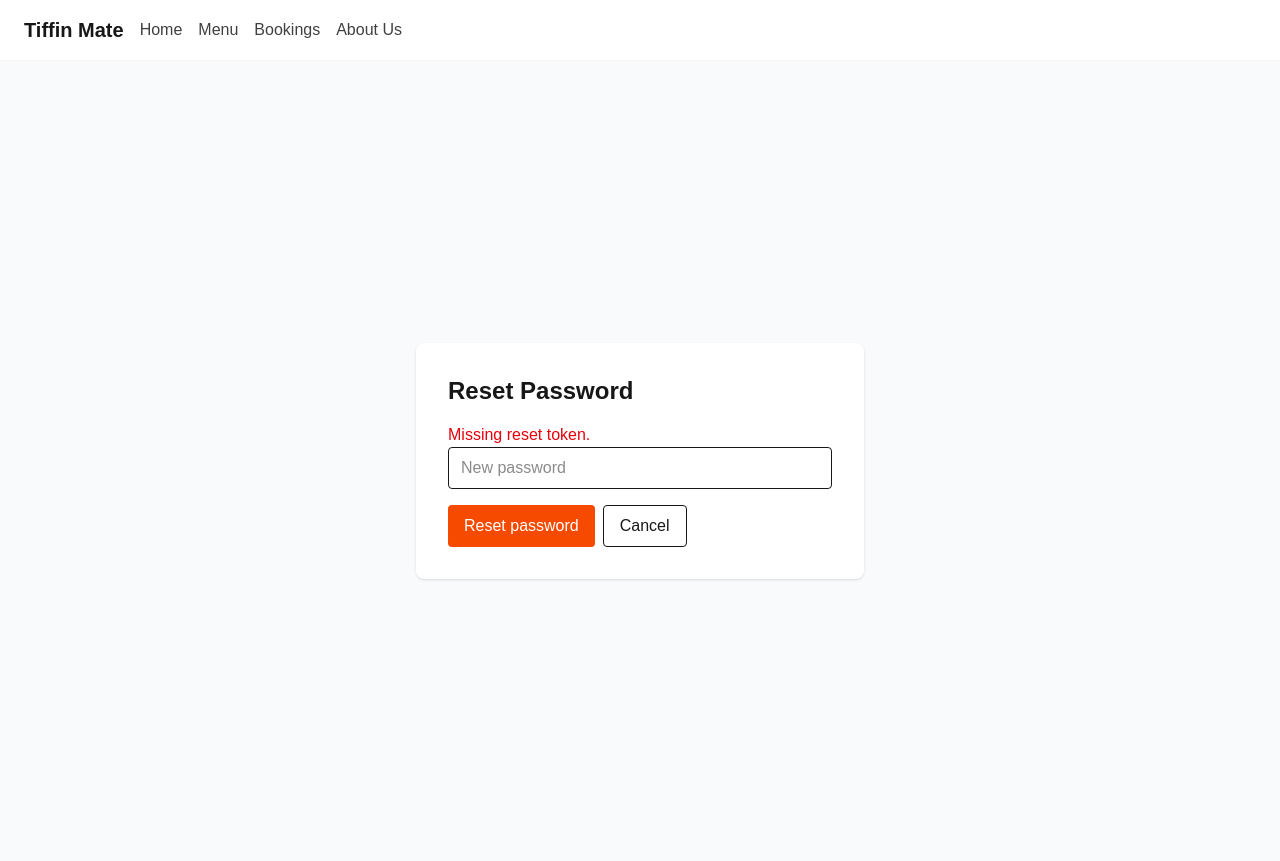
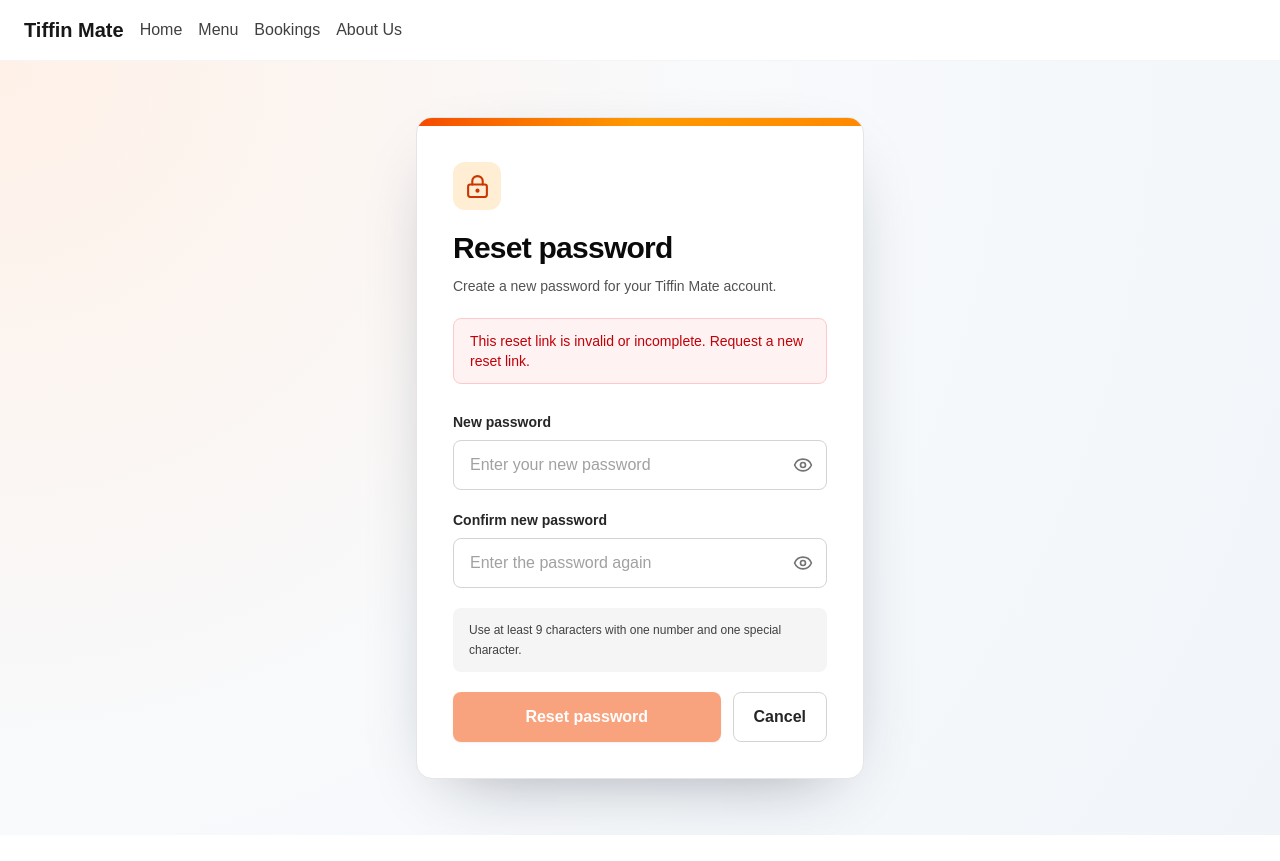
Before and after one commit to Dipenlama/tiffinmate_security, a Next.js app in the folder tiffin-mate/: page /reset-password in a window 1280 px wide. After the commit the page ends 835 px from the top, so only its background shows below. Built offline with nearby package versions, Linux system fonts and the light colour scheme; no server answers.

Commit message:
password updated successfully

```diff
--- a/tiffin-mate/app/(auth)/reset-password/page.tsx
+++ b/tiffin-mate/app/(auth)/reset-password/page.tsx
@@ -1,7 +1,8 @@
 "use client";
 
-import React, { Suspense, useState, useEffect } from 'react';
+import React, { Suspense, useState } from 'react';
 import { useSearchParams, useRouter } from 'next/navigation';
+import { CheckCircle2, Eye, EyeOff, LockKeyhole } from 'lucide-react';
 import { postResetPassword } from '../../../lib/api';
 import { formatPasswordError, validatePassword } from '../../../lib/password-validation';
 
@@ -22,15 +23,24 @@
   const router = useRouter();
   const token = params?.get('token') || '';
   const [password, setPassword] = useState('');
+  const [confirmPassword, setConfirmPassword] = useState('');
+  const [showPassword, setShowPassword] = useState(false);
+  const [showConfirmPassword, setShowConfirmPassword] = useState(false);
   const [status, setStatus] = useState<string | null>(null);
   const [errorMessage, setErrorMessage] = useState<string | null>(null);
 
-  useEffect(() => {
-    if (!token) setStatus('missing');
-  }, [token]);
-
   async function handleSubmit(e: React.FormEvent) {
     e.preventDefault();
+    if (!token) {
+      setErrorMessage('This reset link is invalid or incomplete.');
+      setStatus('error');
+      return;
+    }
+    if (password !== confirmPassword) {
+      setErrorMessage('Passwords do not match.');
+      setStatus('error');
+      return;
+    }
     const passwordError = validatePassword(password);
     if (passwordError) {
       setErrorMessage(passwordError);
@@ -43,7 +53,10 @@
       const json = await postResetPassword(token, password);
       if (json && json.success) {
         setStatus('ok');
+        setPassword('');
+        setConfirmPassword('');
       } else {
+        setErrorMessage(json?.message || 'Failed to reset password.');
         setStatus('error');
       }
     } catch (err) {
@@ -53,31 +66,128 @@
   }
 
   return (
-    <div className="min-h-screen flex items-center justify-center bg-gray-50">
-      <div className="max-w-md w-full bg-white p-8 rounded-lg shadow">
-        <h2 className="text-2xl font-semibold mb-4">Reset Password</h2>
-        {!token && <p className="text-red-600">Missing reset token.</p>}
-        <form onSubmit={handleSubmit} className="space-y-4">
+    <div className="min-h-[calc(100vh-72px)] bg-[radial-gradient(circle_at_top_left,_#fff1e8,_#f8fafc_48%,_#f1f5f9)] px-5 py-14 flex items-center justify-center">
+      <div className="w-full max-w-md overflow-hidden rounded-2xl border border-neutral-200 bg-white shadow-[0_24px_70px_-35px_rgba(15,23,42,0.45)]">
+        <div className="h-2 bg-gradient-to-r from-orange-600 via-amber-500 to-orange-400" />
+        <div className="p-7 sm:p-9">
+          {status === 'ok' ? (
+            <div className="text-center">
+              <div className="mx-auto flex h-14 w-14 items-center justify-center rounded-full bg-emerald-100 text-emerald-700">
+                <CheckCircle2 size={30} aria-hidden="true" />
+              </div>
+              <h2 className="mt-5 text-2xl font-bold text-neutral-950">Password updated</h2>
+              <p className="mt-2 text-sm leading-6 text-neutral-600">
+                Your password has been reset successfully. You can now sign in with your new password.
+              </p>
+              <button
+                type="button"
+                onClick={() => router.replace('/login')}
+                className="mt-7 w-full rounded-lg bg-orange-600 px-4 py-3 font-semibold text-white shadow-sm transition hover:bg-orange-700 focus:outline-none focus:ring-2 focus:ring-orange-500 focus:ring-offset-2"
+              >
+                Continue to login
+              </button>
+            </div>
+          ) : (
+            <>
+              <div className="flex h-12 w-12 items-center justify-center rounded-xl bg-orange-100 text-orange-700">
+                <LockKeyhole size={25} aria-hidden="true" />
+              </div>
+              <h2 className="mt-5 text-3xl font-bold tracking-tight text-neutral-950">Reset password</h2>
+              <p className="mt-2 text-sm leading-6 text-neutral-600">
+                Create a new password for your Tiffin Mate account.
+              </p>
+
+              {!token && (
+                <div className="mt-5 rounded-lg border border-red-200 bg-red-50 px-4 py-3 text-sm text-red-700">
+                  This reset link is invalid or incomplete. Request a new reset link.
+                </div>
+              )}
+
+              <form onSubmit={handleSubmit} className="mt-7 space-y-5">
+                <div>
+                  <label htmlFor="new-password" className="mb-2 block text-sm font-semibold text-neutral-800">
+                    New password
+                  </label>
+                  <div className="relative">
                     <input
-            type="password"
+                      id="new-password"
+                      type={showPassword ? 'text' : 'password'}
                       required
                       minLength={9}
-            placeholder="New password"
+                      autoComplete="new-password"
+                      placeholder="Enter your new password"
                       value={password}
                       onChange={(e) => setPassword(e.target.value)}
-            className="w-full border px-3 py-2 rounded"
+                      className="w-full rounded-lg border border-neutral-300 bg-white px-4 py-3 pr-12 text-base text-neutral-950 placeholder:text-neutral-400 outline-none transition focus:border-orange-500 focus:ring-2 focus:ring-orange-200"
                     />
-          <div className="flex gap-2">
-            <button type="submit" className="bg-orange-600 text-white px-4 py-2 rounded">
-              Reset password
+                    <button
+                      type="button"
+                      onClick={() => setShowPassword((value) => !value)}
+                      className="absolute inset-y-0 right-0 flex w-12 items-center justify-center text-neutral-500 hover:text-neutral-800"
+                      aria-label={showPassword ? 'Hide password' : 'Show password'}
+                    >
+                      {showPassword ? <EyeOff size={20} /> : <Eye size={20} />}
                     </button>
-            <button type="button" onClick={() => router.push('/login')} className="px-4 py-2 rounded border">
+                  </div>
+                </div>
+
+                <div>
+                  <label htmlFor="confirm-password" className="mb-2 block text-sm font-semibold text-neutral-800">
+                    Confirm new password
+                  </label>
+                  <div className="relative">
+                    <input
+                      id="confirm-password"
+                      type={showConfirmPassword ? 'text' : 'password'}
+                      required
+                      minLength={9}
+                      autoComplete="new-password"
+                      placeholder="Enter the password again"
+                      value={confirmPassword}
+                      onChange={(e) => setConfirmPassword(e.target.value)}
+                      className="w-full rounded-lg border border-neutral-300 bg-white px-4 py-3 pr-12 text-base text-neutral-950 placeholder:text-neutral-400 outline-none transition focus:border-orange-500 focus:ring-2 focus:ring-orange-200"
+                    />
+                    <button
+                      type="button"
+                      onClick={() => setShowConfirmPassword((value) => !value)}
+                      className="absolute inset-y-0 right-0 flex w-12 items-center justify-center text-neutral-500 hover:text-neutral-800"
+                      aria-label={showConfirmPassword ? 'Hide password' : 'Show password'}
+                    >
+                      {showConfirmPassword ? <EyeOff size={20} /> : <Eye size={20} />}
+                    </button>
+                  </div>
+                </div>
+
+                <p className="rounded-lg bg-neutral-100 px-4 py-3 text-xs leading-5 text-neutral-700">
+                  Use at least 9 characters with one number and one special character.
+                </p>
+
+                {status === 'error' && (
+                  <p role="alert" className="rounded-lg border border-red-200 bg-red-50 px-4 py-3 text-sm text-red-700">
+                    {errorMessage || 'Failed to reset password.'}
+                  </p>
+                )}
+
+                <div className="flex flex-col gap-3 sm:flex-row">
+                  <button
+                    type="submit"
+                    disabled={!token || status === 'loading'}
+                    className="flex-1 rounded-lg bg-orange-600 px-4 py-3 font-semibold text-white shadow-sm transition hover:bg-orange-700 focus:outline-none focus:ring-2 focus:ring-orange-500 focus:ring-offset-2 disabled:cursor-not-allowed disabled:opacity-50"
+                  >
+                    {status === 'loading' ? 'Updating password...' : 'Reset password'}
+                  </button>
+                  <button
+                    type="button"
+                    onClick={() => router.push('/login')}
+                    className="rounded-lg border border-neutral-300 bg-white px-5 py-3 font-semibold text-neutral-800 transition hover:bg-neutral-100"
+                  >
                     Cancel
                   </button>
                 </div>
               </form>
-        {status === 'ok' && <p className="mt-4 text-green-600">Password reset successful.</p>}
-        {status === 'error' && <p className="mt-4 text-red-600">{errorMessage || 'Failed to reset password.'}</p>}
+            </>
+          )}
+        </div>
       </div>
     </div>
   );
```
Lines whose indentation alone changed are shown as unchanged.
